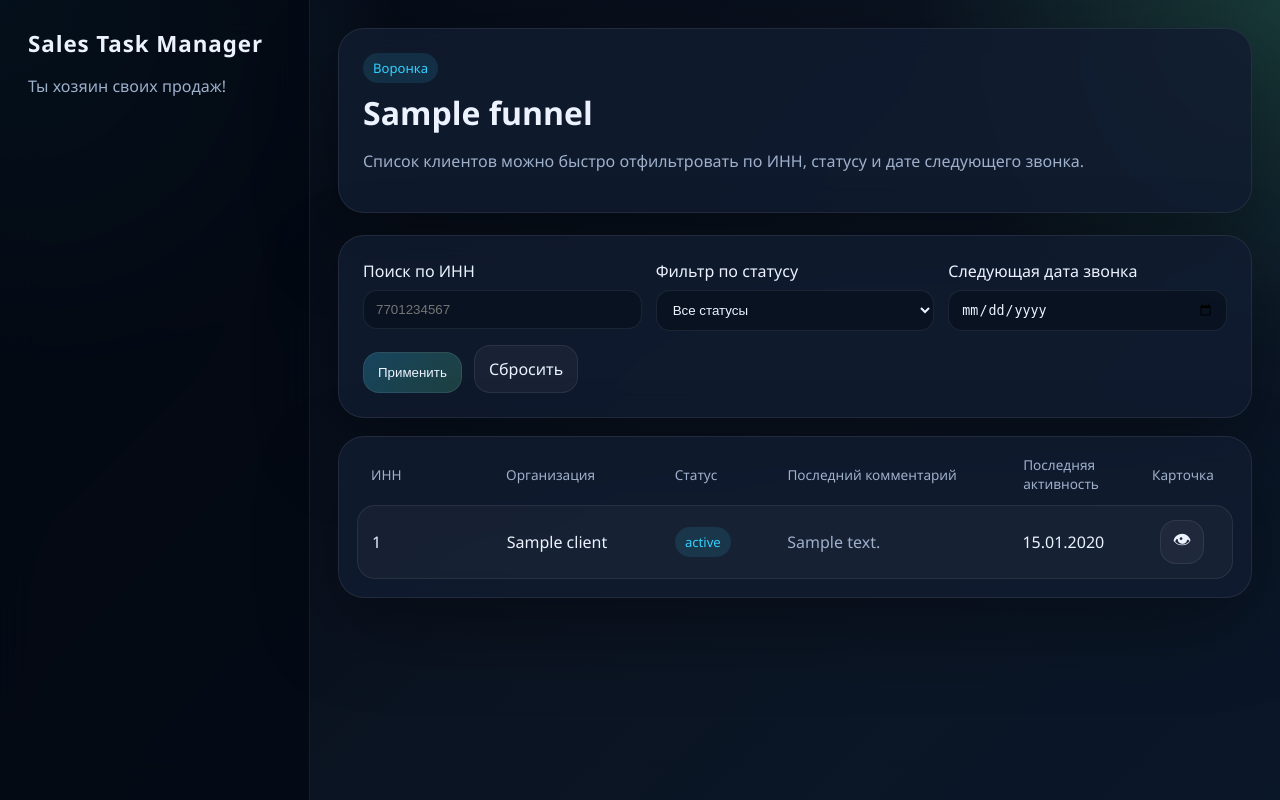
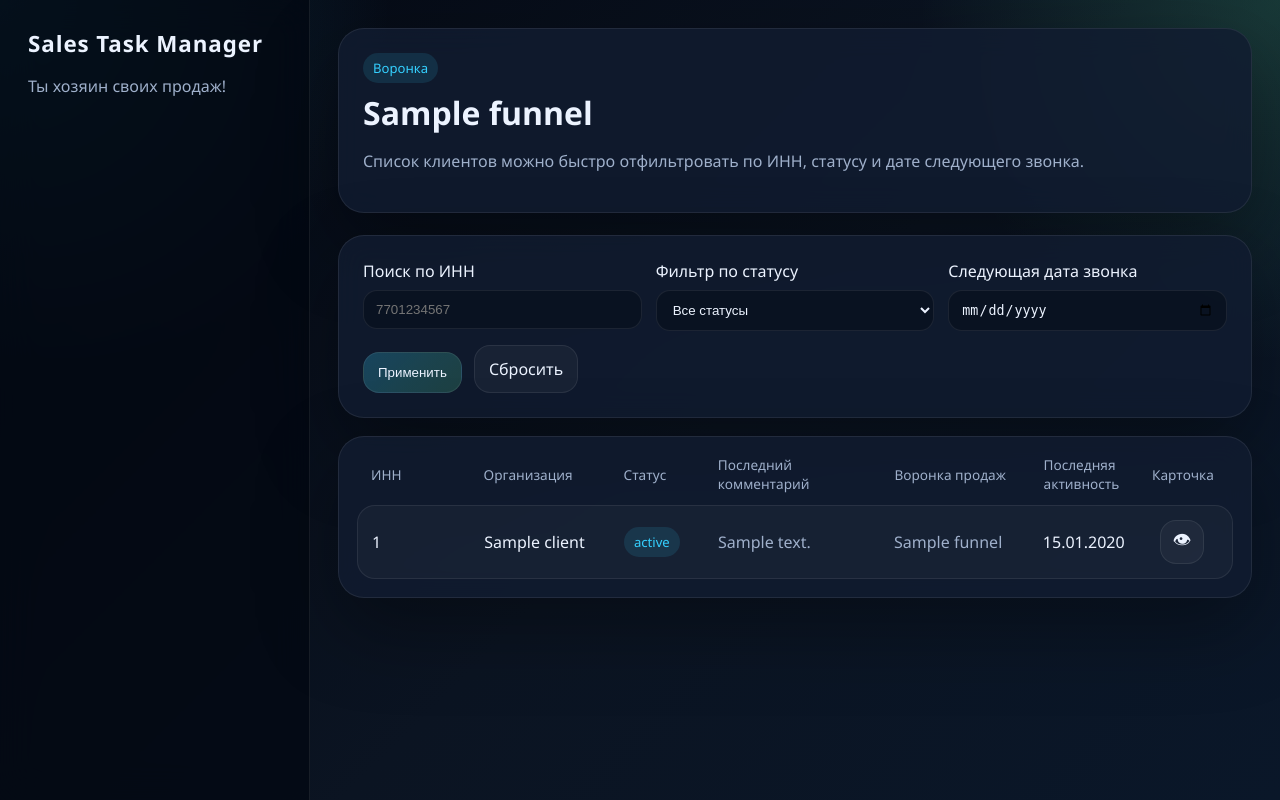
Before and after one commit to borygins/TaskManager, a FastAPI app: template app/templates/funnel_detail.html in a window 1280 px wide. Run offline with FastAPI, Linux system fonts and the light colour scheme; the template is opened without the code that fills it: most values are stand-ins (such as "Sample title", 1, 10 or a date in 2020).

Commit message:
изменение списка клиентов

```diff
--- a/app/static/css/styles.css
+++ b/app/static/css/styles.css
@@ -294,7 +294,7 @@ textarea {
 
 .row-list-grid {
     display: grid;
-    grid-template-columns: 1.1fr 1.4fr 0.9fr 2fr 1fr 72px;
+    grid-template-columns: 1.1fr 1.4fr 0.9fr 1.8fr 1.5fr 1fr 72px;
     gap: 12px;
     align-items: center;
 }
--- a/app/templates/funnel_detail.html
+++ b/app/templates/funnel_detail.html
@@ -40,6 +40,7 @@
         <div>Организация</div>
         <div>Статус</div>
         <div>Последний комментарий</div>
+        <div>Воронка продаж</div>
         <div>Последняя активность</div>
         <div class="row-eye-cell">Карточка</div>
     </div>
@@ -50,6 +51,7 @@
             <div>{{ client.company_name or 'Не указана' }}</div>
             <div><span class="tag">{{ client.status }}</span></div>
             <div class="comment-preview">{{ client.comments[-1].body if client.comments else 'Комментариев пока нет' }}</div>
+            <div class="comment-preview">{% for link in client.funnel_links %}{{ link.funnel.name }}{% if not loop.last %}, {% endif %}{% endfor %}</div>
             <div>{{ client.last_manager_activity_date.strftime('%d.%m.%Y') if client.last_manager_activity_date else 'Нет активности' }}</div>
             <div class="row-eye-cell">
                 <a
```
